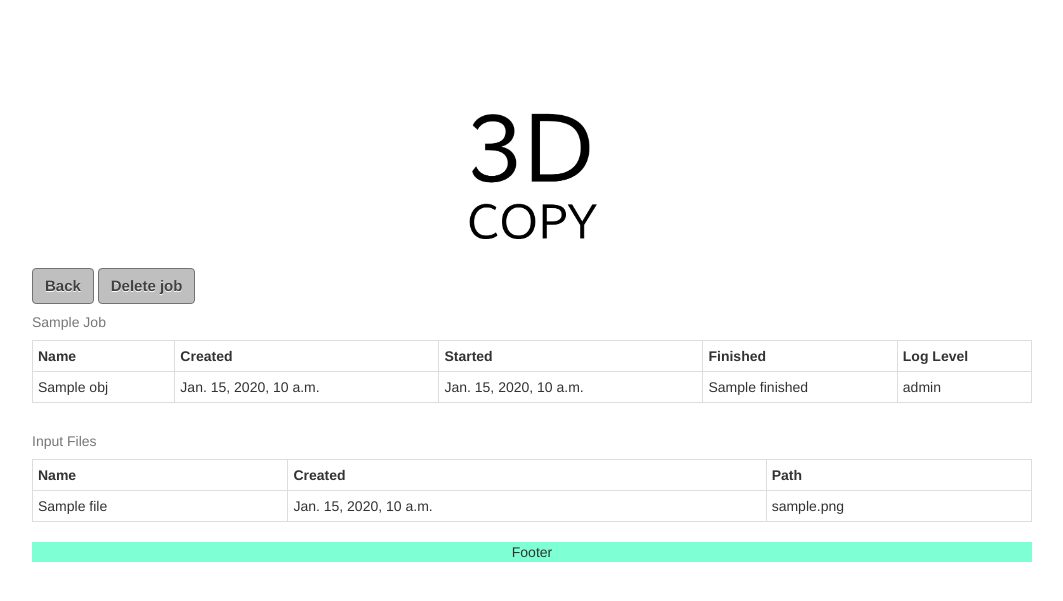
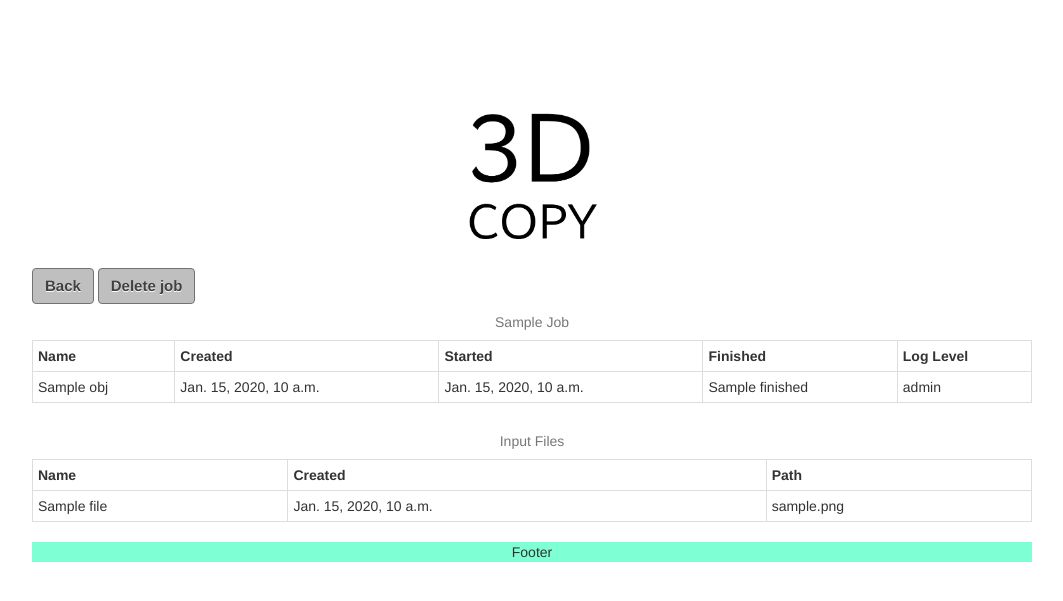
Before and after one commit to PUM-9/server_api, a Django app: template frontend/templates/frontend/show_job.html in a window 1280 px wide. Shown: the top 601 px of the page, without its empty margins (108-1171 px from the left). Run offline with Django 3.2, Linux system fonts and the light colour scheme; tables that the repository leaves empty hold one stand-in row (values such as "Sample post"); the template is opened without the code that fills it: values that come from a table or form of the project are taken from there, most other values are stand-ins (such as "Sample title", 1, 10 or a date in 2020); data that the repository does not hold is empty; some libraries are stand-ins or nearby versions.

Commit message:
Table caption is now always centered

```diff
--- a/frontend/static/scss/style.css
+++ b/frontend/static/scss/style.css
@@ -32,4 +32,7 @@ body {
   border-color: #737373;
   background-color: #d9d9d9; }
 
+caption {
+  text-align: center
+}
 /*# sourceMappingURL=style.css.map */
```
